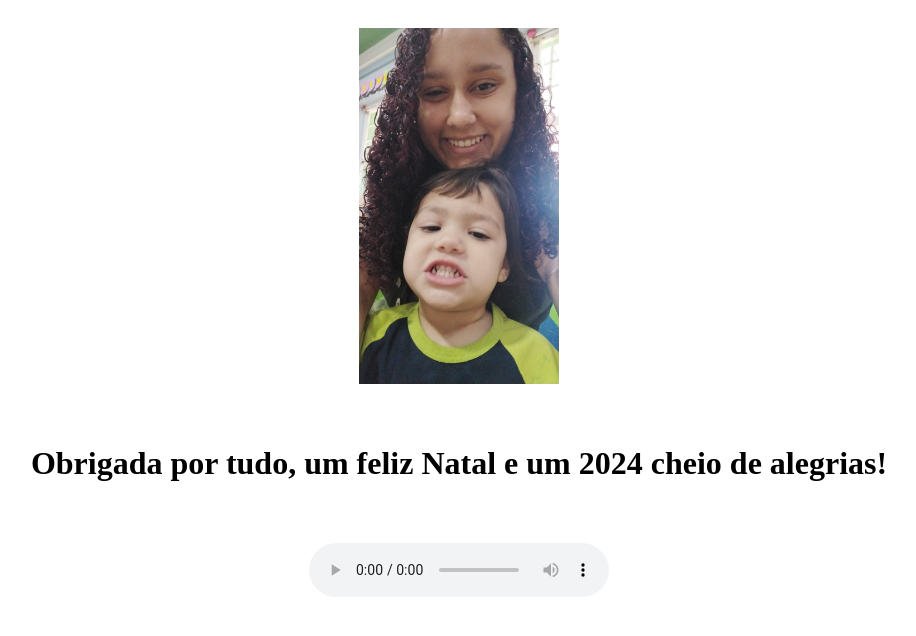
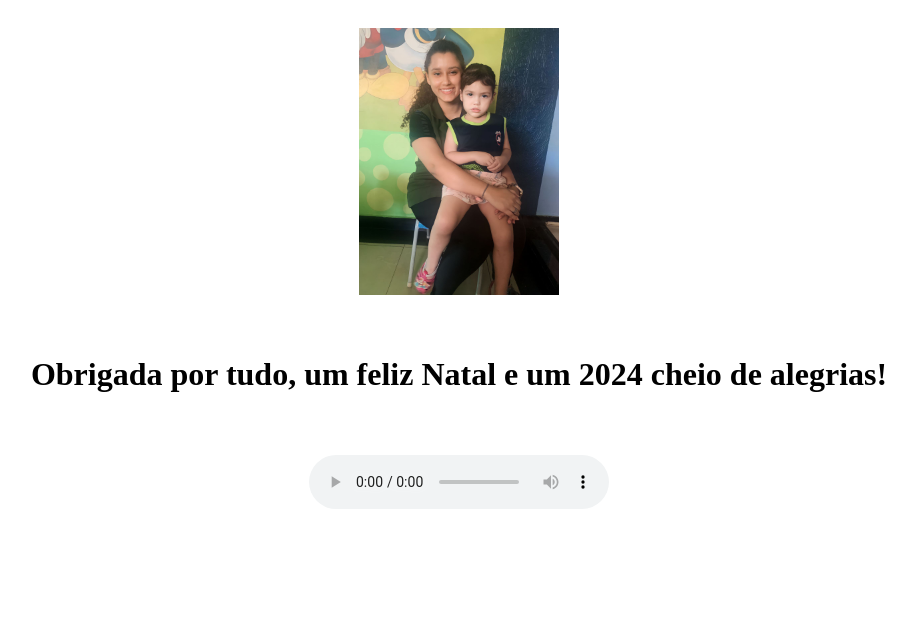
Before and after one commit to renatojfsantos/doces, a plain HTML site: page index.html in a window 1280 px wide. Shown: the whole page, without its empty margins (181-1097 px from the left). Drawn offline with Linux system fonts and the light colour scheme.

Commit message:
image adjust

```diff
--- a/index.html
+++ b/index.html
@@ -21,7 +21,7 @@
             max-width: 200px;
           }
         </style>
-        <img src="./maria.jpeg" alt="menu" class="menuImage">
+        <img src="./maria-1.jpeg" alt="menu" class="menuImage">
     </div>
     <div class="menu">
       <h1>Obrigada por tudo, um feliz Natal e um 2024 cheio de alegrias!</h1>
```
Also changed, not shown: maria-1.jpeg (added), maria.jpeg (deleted).
